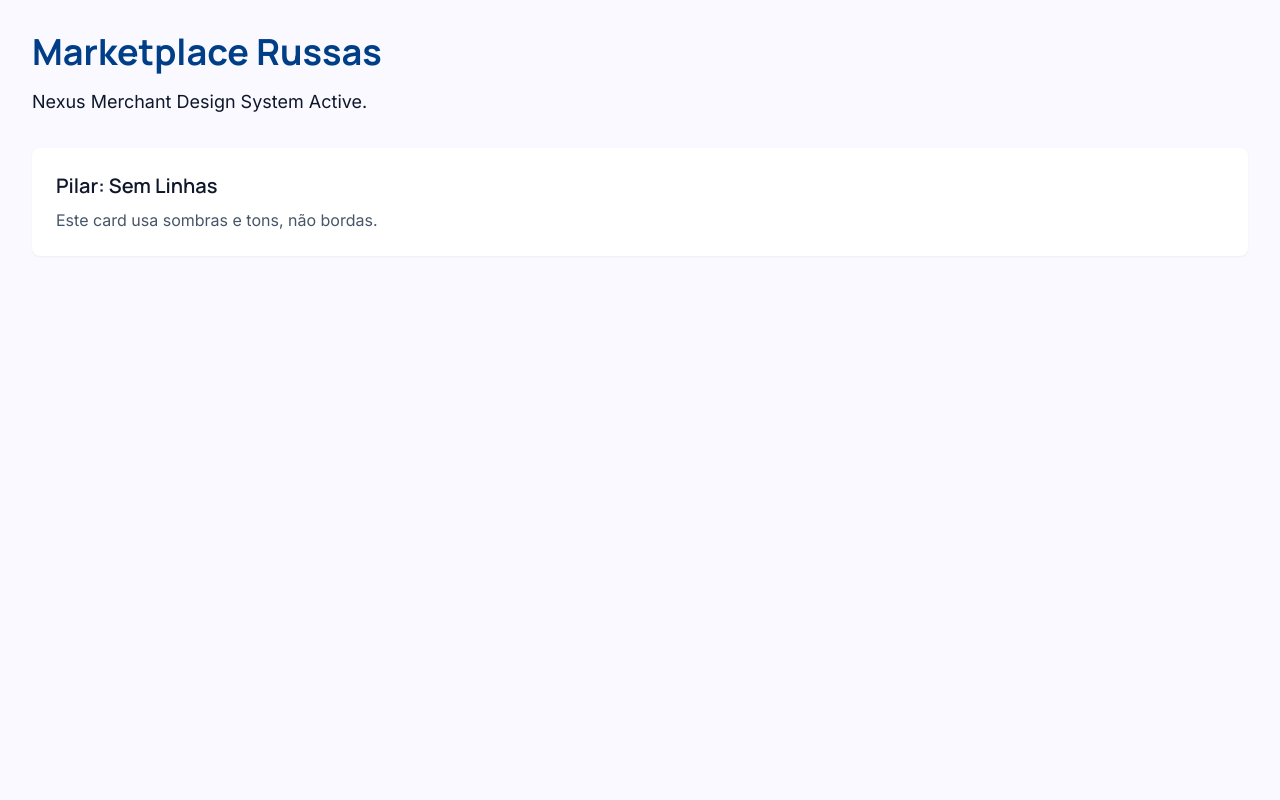
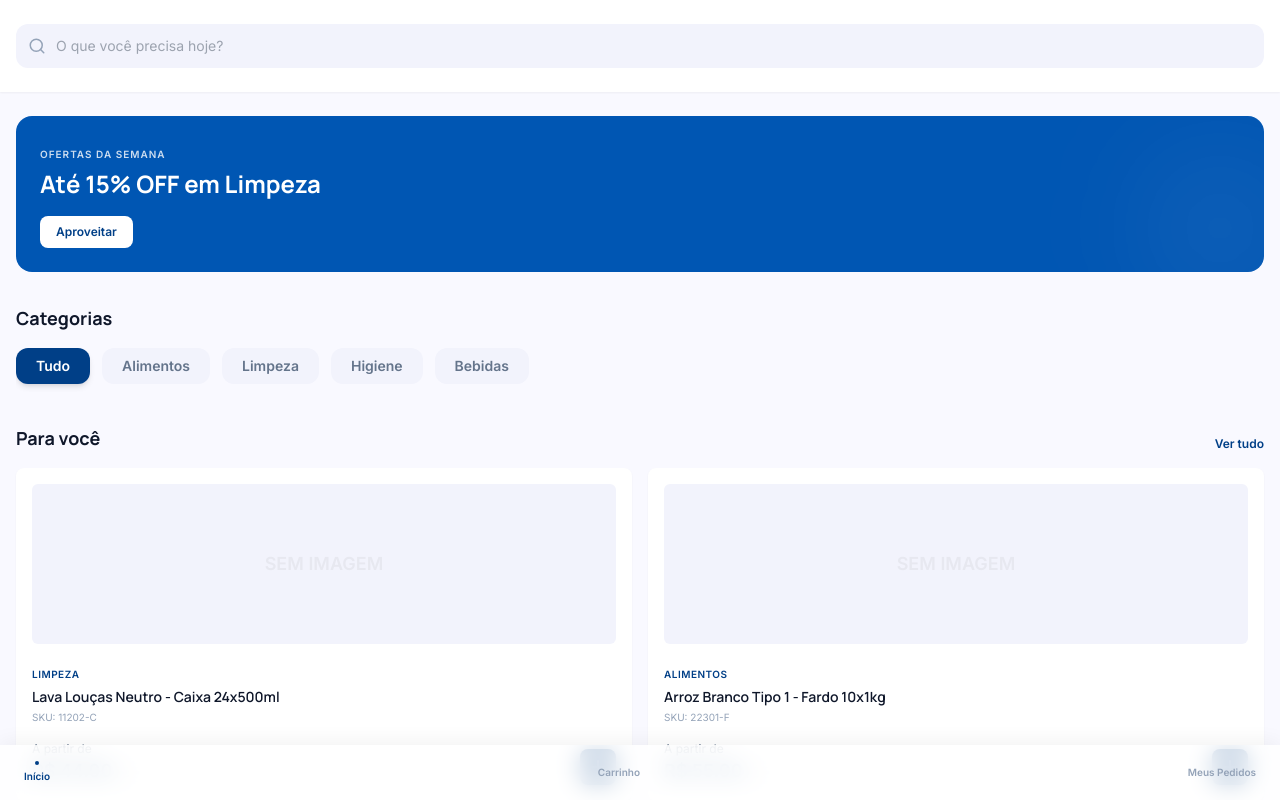
Before and after one commit to marcuslinhares/gama_project, a React (Vite) app in the folder frontend/: page / in a window 1280 px wide. Shown: the top 800 px of the page. Built offline with nearby package versions, Linux system fonts and the light colour scheme; the HTML template or start-up script is replaced by a standard one.

Commit message:
feat(frontend): add Home page and ProductCard component

```diff
--- a/frontend/src/App.tsx
+++ b/frontend/src/App.tsx
@@ -1,14 +1,24 @@
 import React from 'react';
+import Home from './pages/Home';
 
 function App() {
   return (
-    <div className="min-h-screen p-8">
-      <h1 className="text-4xl text-primary font-bold mb-4 font-headline">Marketplace Russas</h1>
-      <p className="text-lg">Nexus Merchant Design System Active.</p>
-      <div className="mt-8 p-6 card">
-        <h2 className="text-xl font-semibold mb-2">Pilar: Sem Linhas</h2>
-        <p className="text-slate-600">Este card usa sombras e tons, não bordas.</p>
-      </div>
+    <div className="min-h-screen bg-surface">
+      <Home />
+
+      {/* Bottom Nav Mockup */}
+      <nav className="fixed bottom-0 left-0 right-0 bg-white/80 backdrop-blur-md px-6 py-4 flex justify-between items-center shadow-[0_-4px_20px_rgba(0,0,0,0.05)]">
+        <button className="text-primary flex flex-col items-center gap-1">
+          <div className="w-1 h-1 bg-primary rounded-full"></div>
+          <span className="text-[10px] font-bold">Início</span>
+        </button>
+        <button className="text-slate-400 flex flex-col items-center gap-1">
+          <span className="text-[10px] font-bold">Carrinho</span>
+        </button>
+        <button className="text-slate-400 flex flex-col items-center gap-1">
+          <span className="text-[10px] font-bold">Meus Pedidos</span>
+        </button>
+      </nav>
     </div>
   );
 }
--- /dev/null
+++ b/frontend/src/components/ProductCard.tsx
@@ -0,0 +1,58 @@
+import React from 'react';
+import { Plus } from 'lucide-react';
+
+interface TieredPrice {
+  minQty: number;
+  price: number;
+}
+
+interface Product {
+  id: string;
+  name: string;
+  sku: string;
+  category: string;
+  stock: number;
+  unitPrice: number;
+  tieredPricing: TieredPrice[];
+  image?: string;
+}
+
+interface ProductCardProps {
+  product: Product;
+}
+
+const ProductCard: React.FC<ProductCardProps> = ({ product }) => {
+  return (
+    <div className="card p-4 flex flex-col h-full group">
+      <div className="bg-surface-low rounded-md h-40 mb-4 flex items-center justify-center overflow-hidden">
+        {product.image ? (
+          <img src={product.image} alt={product.name} className="object-cover h-full w-full" />
+        ) : (
+          <div className="text-surface-high font-bold text-lg">SEM IMAGEM</div>
+        )}
+      </div>
+
+      <div className="flex-grow">
+        <span className="text-[10px] font-bold text-primary uppercase tracking-wider">{product.category}</span>
+        <h3 className="text-sm font-semibold text-slate-900 mt-1 line-clamp-2 leading-tight">{product.name}</h3>
+        <p className="text-[10px] text-slate-400 mt-1">SKU: {product.sku}</p>
+      </div>
+
+      <div className="mt-4 flex items-end justify-between">
+        <div>
+          <span className="text-xs text-slate-500 block">A partir de</span>
+          <span className="text-lg font-bold text-primary">
+            R$ {product.tieredPricing[product.tieredPricing.length - 1].price.toFixed(2)}
+          </span>
+          <span className="text-[10px] text-slate-500 ml-1">/ Cx</span>
+        </div>
+
+        <button className="bg-primary hover:bg-primary-container text-white p-2 rounded-lg transition-colors shadow-md group-active:scale-95">
+          <Plus size={20} />
+        </button>
+      </div>
+    </div>
+  );
+};
+
+export default ProductCard;
--- /dev/null
+++ b/frontend/src/pages/Home.tsx
@@ -0,0 +1,115 @@
+import React, { useState } from 'react';
+import { Search } from 'lucide-react';
+import ProductCard from '../components/ProductCard';
+
+const CATEGORIES = ['Tudo', 'Alimentos', 'Limpeza', 'Higiene', 'Bebidas'];
+
+const MOCK_PRODUCTS = [
+  {
+    id: '1',
+    name: 'Lava Louças Neutro - Caixa 24x500ml',
+    sku: '11202-C',
+    category: 'Limpeza',
+    stock: 50,
+    unitPrice: 4.16,
+    tieredPricing: [
+      { minQty: 1, price: 50.00 },
+      { minQty: 6, price: 47.00 },
+      { minQty: 11, price: 44.00 }
+    ]
+  },
+  {
+    id: '2',
+    name: 'Arroz Branco Tipo 1 - Fardo 10x1kg',
+    sku: '22301-F',
+    category: 'Alimentos',
+    stock: 120,
+    unitPrice: 5.50,
+    tieredPricing: [
+      { minQty: 1, price: 60.00 },
+      { minQty: 5, price: 58.00 },
+      { minQty: 20, price: 55.00 }
+    ]
+  },
+  {
+    id: '3',
+    name: 'Sabonete em Barra 90g - Caixa 48 unidades',
+    sku: '33405-C',
+    category: 'Higiene',
+    stock: 80,
+    unitPrice: 1.80,
+    tieredPricing: [
+      { minQty: 1, price: 90.00 },
+      { minQty: 10, price: 86.40 }
+    ]
+  }
+];
+
+const Home: React.FC = () => {
+  const [selectedCategory, setSelectedCategory] = useState('Tudo');
+
+  return (
+    <div className="pb-24">
+      {/* Header / Search */}
+      <header className="bg-surface-lowest px-4 py-6 sticky top-0 z-10 shadow-sm">
+        <div className="relative">
+          <Search className="absolute left-3 top-1/2 -translate-y-1/2 text-slate-400" size={18} />
+          <input
+            type="text"
+            placeholder="O que você precisa hoje?"
+            className="w-full bg-surface-low rounded-xl py-3 pl-10 pr-4 text-sm focus:outline-none focus:ring-2 focus:ring-primary/20 transition-all"
+          />
+        </div>
+      </header>
+
+      <main className="px-4 mt-6">
+        {/* Banner */}
+        <section className="bg-primary-container rounded-2xl p-6 text-white mb-8 overflow-hidden relative">
+          <div className="relative z-10">
+            <span className="text-[10px] font-bold uppercase tracking-widest opacity-80">Ofertas da Semana</span>
+            <h2 className="text-2xl font-bold mt-1">Até 15% OFF em Limpeza</h2>
+            <button className="mt-4 bg-white text-primary text-xs font-bold px-4 py-2 rounded-lg">Aproveitar</button>
+          </div>
+          <div className="absolute right-[-20px] bottom-[-20px] w-32 h-32 bg-white/10 rounded-full blur-3xl"></div>
+        </section>
+
+        {/* Categories */}
+        <section className="mb-8">
+          <h2 className="text-lg font-bold text-slate-900 mb-4">Categorias</h2>
+          <div className="flex gap-3 overflow-x-auto pb-2 scrollbar-hide">
+            {CATEGORIES.map(category => (
+              <button
+                key={category}
+                onClick={() => setSelectedCategory(category)}
+                className={`px-5 py-2 rounded-xl text-sm font-semibold transition-all whitespace-nowrap ${
+                  selectedCategory === category
+                    ? 'bg-primary text-white shadow-md'
+                    : 'bg-surface-low text-slate-500'
+                }`}
+              >
+                {category}
+              </button>
+            ))}
+          </div>
+        </section>
+
+        {/* Product Grid */}
+        <section>
+          <div className="flex justify-between items-end mb-4">
+            <h2 className="text-lg font-bold text-slate-900">Para você</h2>
+            <span className="text-primary text-xs font-bold">Ver tudo</span>
+          </div>
+          <div className="grid grid-cols-2 gap-4">
+            {MOCK_PRODUCTS
+              .filter(p => selectedCategory === 'Tudo' || p.category === selectedCategory)
+              .map(product => (
+                <ProductCard key={product.id} product={product} />
+              ))}
+          </div>
+        </section>
+      </main>
+    </div>
+  );
+};
+
+export default Home;
```
